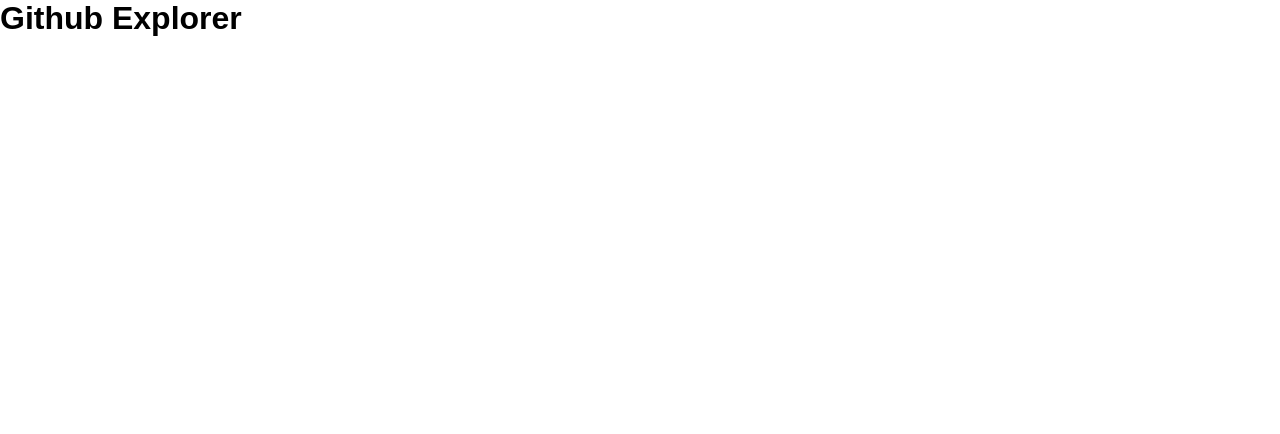
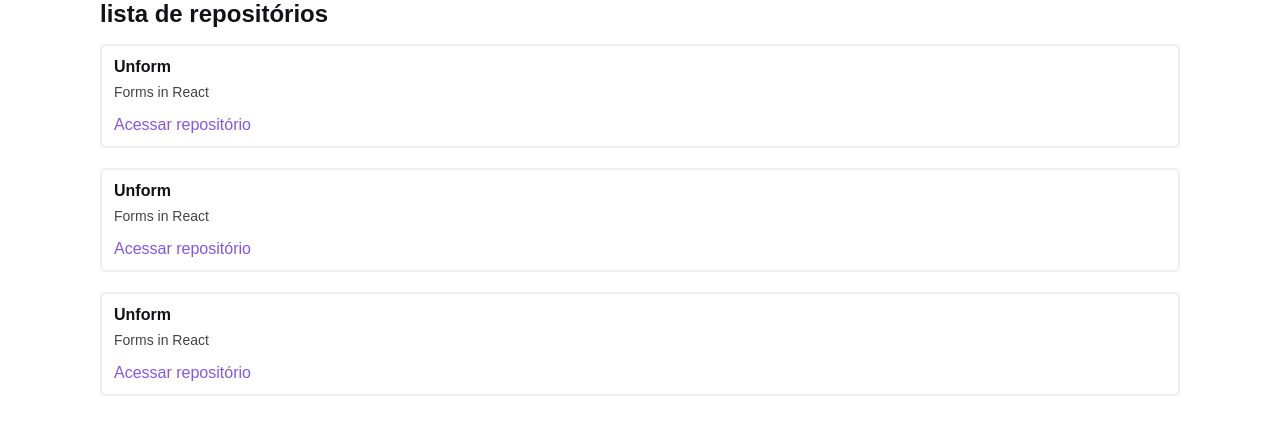
Before and after one commit to samuelguedesalves/github-explorer, a React app: page / in a window 1280 px wide. Shown: the top 434 px of the page. Built offline with nearby package versions, Linux system fonts and the light colour scheme.

Commit message:
feat: create skeleton of repository list

```diff
--- a/src/App.jsx
+++ b/src/App.jsx
@@ -1,7 +1,9 @@
+import { RepositoryList } from './components/RepositoryList'
+
 const App = () => {
-  return(
+  return (
     <>
-      <h1>Github Explorer</h1>
+      <RepositoryList />
     </>
   )
 }
--- /dev/null
+++ b/src/components/RepositoryItem.jsx
@@ -0,0 +1,10 @@
+export function RepositoryItem(props) {
+  return (
+    <li className="repository-item">
+      <strong>{props.repository.name ?? 'Default'}</strong>
+      <p>{props.repository.description}</p>
+
+      <a href={props.repository.link}>Acessar repositório</a>
+    </li>
+  )
+}
--- /dev/null
+++ b/src/components/RepositoryList.jsx
@@ -0,0 +1,24 @@
+import '../styles/repositories.scss'
+import { RepositoryItem } from './RepositoryItem'
+
+const repository = {
+  name: 'Unform',
+  description: 'Forms in React',
+  link: 'https://github.com/unform/unform',
+}
+
+export function RepositoryList() {
+  return (
+    <section className="repository-list">
+      <div className="container">
+        <h1>lista de repositórios</h1>
+
+        <ul>
+          <RepositoryItem repository={repository} />
+          <RepositoryItem repository={repository} />
+          <RepositoryItem repository={repository} />
+        </ul>
+      </div>
+    </section>
+  )
+}
--- a/src/styles/global.scss
+++ b/src/styles/global.scss
@@ -5,4 +5,6 @@
   text-decoration: none;
   outline: none;
   font-family: sans-serif;
+  font-size: 16px;
+  color: #121214;
 }
--- /dev/null
+++ b/src/styles/repositories.scss
@@ -0,0 +1,40 @@
+section.repository-list {
+  width: 100%;
+
+  .container {
+    width: 100%;
+    max-width: 1080px;
+    margin: 0 auto;
+  }
+
+  h1 {
+    font-size: 24px;
+    margin-bottom: 16px;
+  }
+
+  ul {
+    list-style: none;
+
+    li.repository-item {
+      & + li {
+        margin-top: 20px;
+      }
+
+      padding: 12px;
+      border: 2px #eee solid;
+      border-radius: 6px;
+
+      p {
+        margin-top: 8px;
+        color: #444;
+        font-size: 14px;
+      }
+
+      a {
+        display: inline-block;
+        margin-top: 16px;
+        color: #8257e6;
+      }
+    }
+  }
+}
```
